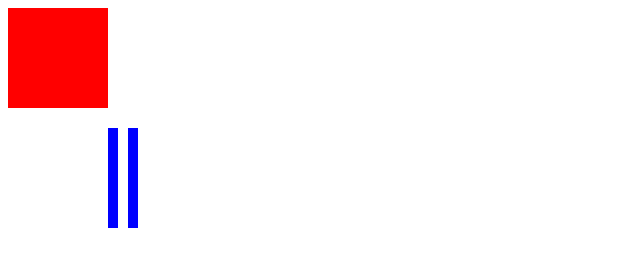
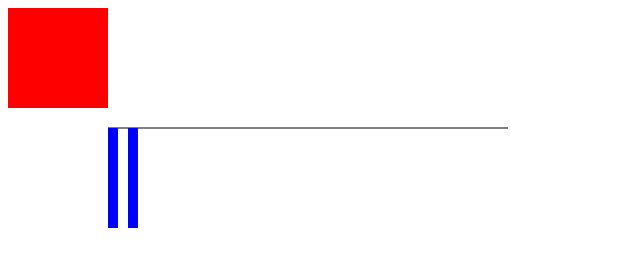
Before and after one commit to ankit417/d3-visualizations, a plain HTML site: page index.html in a window 1280 px wide. Shown: the whole page, without its empty margins (0-640 px from the left). Drawn offline with nearby package versions, Linux system fonts and the light colour scheme.

Commit message:
d3 svg line

```diff
--- a/index.html
+++ b/index.html
@@ -25,6 +25,14 @@
       .append("svg")
       .attr("width", 500)
       .attr("height", 500);
+
+    svg
+      .append("line")
+      .attr("x1", 100)
+      .attr("x2", 500)
+      .attr("y1", 20)
+      .attr("y2", 20)
+      .attr("stroke", "black");
 
     var bar1 = svg
       .append("rect")
```
